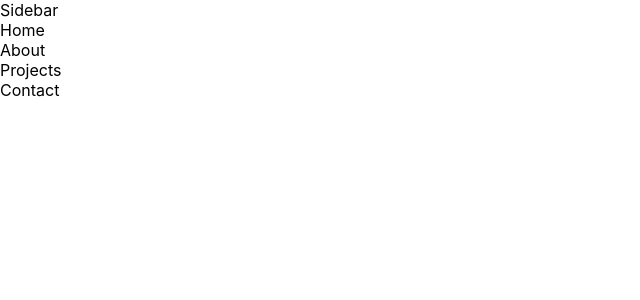
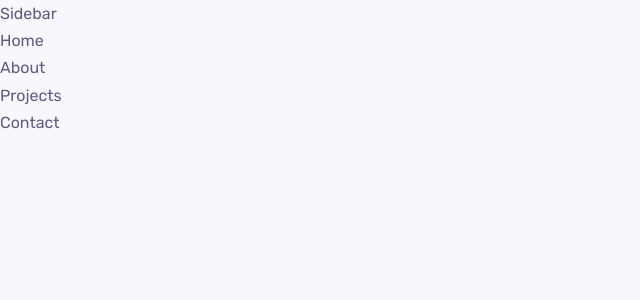
Before and after one commit to JCYhapon/dual_portfolio, a React (Create React App) app: page / in a window 1280 px wide. Shown: the top 300 px of the page, without its empty margins (0-640 px from the left). Built offline with nearby package versions, Linux system fonts and the light colour scheme.

Commit message:
css variables and general styles

```diff
--- a/public/index.html
+++ b/public/index.html
@@ -6,8 +6,15 @@
     <title>John & Ivan</title>
 
     <!-- Simple Line Icons -->
+    <link
+      rel="stylesheet"
+      href="https://cdnjs.cloudflare.com/ajax/libs/simple-line-icons/2.5.5/css/simple-line-icons.min.css"
+    />
   </head>
+
   <body>
     <div id="root"></div>
+
+    <!-- Font Awesome -->
   </body>
 </html>
--- a/src/index.css
+++ b/src/index.css
@@ -1,13 +1,116 @@
-body {
-  margin: 0;
-  font-family: -apple-system, BlinkMacSystemFont, 'Segoe UI', 'Roboto', 'Oxygen',
-    'Ubuntu', 'Cantarell', 'Fira Sans', 'Droid Sans', 'Helvetica Neue',
-    sans-serif;
-  -webkit-font-smoothing: antialiased;
-  -moz-osx-font-smoothing: grayscale;
+/* Google Fonts */
+
+@import url("https://fonts.googleapis.com/css2?family=Kanit:wght@300&family=Rubik:ital,wght@0,300..900;1,300..900&display=swap");
+
+/* Variables CSS */
+:root {
+  /* Colors */
+  --first-color: hsl(353, 100%, 65%);
+  --title-color: hsl(244, 24%, 26%);
+  --text-color: hsl(244, 16%, 43%);
+  --body-color: hsl(258, 60%, 98%);
+  --container-color: #fff;
+
+  /* Font and Typography */
+  --body-font: "Rubik", sans-serif;
+  --h1-font-size: 2.25rem;
+  --h2-font-size: 1.5rem;
+  --h3-font-size: 1.25rem;
+  --normal-font-size: 1rem;
+  --small-font-size: 0.875rem;
+  --smaller-font-size: 0.813rem;
+
+  /* Font Weight */
+  --font-medium: 500;
+  --font-semibold: 600;
+  --font-bold: 700;
+
+  /* Box Shadow */
+  --shadow: 0px 5px 20px 0px rgb(69 67 96/ 10%);
+
+  /* Border Radius */
+  --border-radius: 20px;
 }
 
-code {
-  font-family: source-code-pro, Menlo, Monaco, Consolas, 'Courier New',
-    monospace;
+/* Base */
+* {
+  margin: 0;
+  padding: 0;
+  box-sizing: border-box;
 }
+
+html {
+  scroll-behavior: smooth;
+}
+
+body,
+button,
+input,
+textarea {
+  font-family: var(--body-font);
+  font-size: var(--normal-font-size);
+}
+
+body {
+  background-color: var(--body-color);
+  line-height: 1.7;
+  color: var(--text-color);
+}
+
+h1,
+h2,
+h3 {
+  color: var(--title-color);
+  font-weight: var(--font-semibold);
+  line-height: 1.2;
+}
+
+ul {
+  list-style: none;
+}
+
+a {
+  text-decoration: none;
+}
+
+button {
+  cursor: pointer;
+  border: none;
+  outline: none;
+}
+
+img {
+  max-width: 100%;
+  height: auto;
+  vertical-align: middle;
+}
+
+/* Reusable CSS */
+
+.container {
+  max-width: 1080px;
+  padding-left: 15px;
+  padding-right: 15px;
+  margin: 0 auto;
+}
+
+.grid {
+  display: grid;
+}
+
+.section {
+  padding-top: 7rem;
+  padding-bottom: 2rem;
+}
+
+.section_title {
+  font-size: var(--h1-font-size);
+  margin-left: 0.87rem;
+  font-weight: var(--font-bold);
+  position: relative;
+  margin-bottom: 3.75rem;
+}
+
+.section_title::before {
+  content: "";
+}
```
